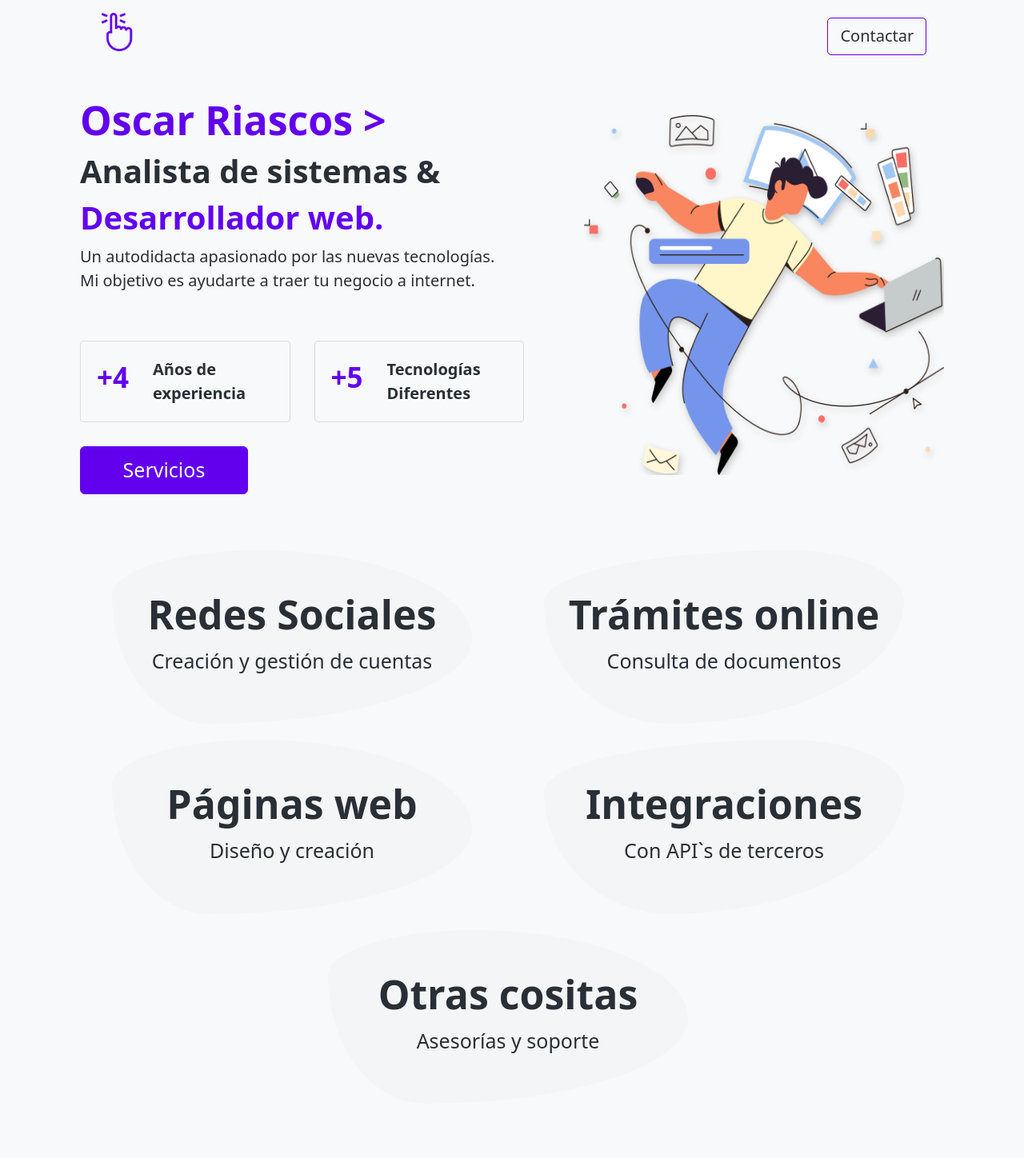
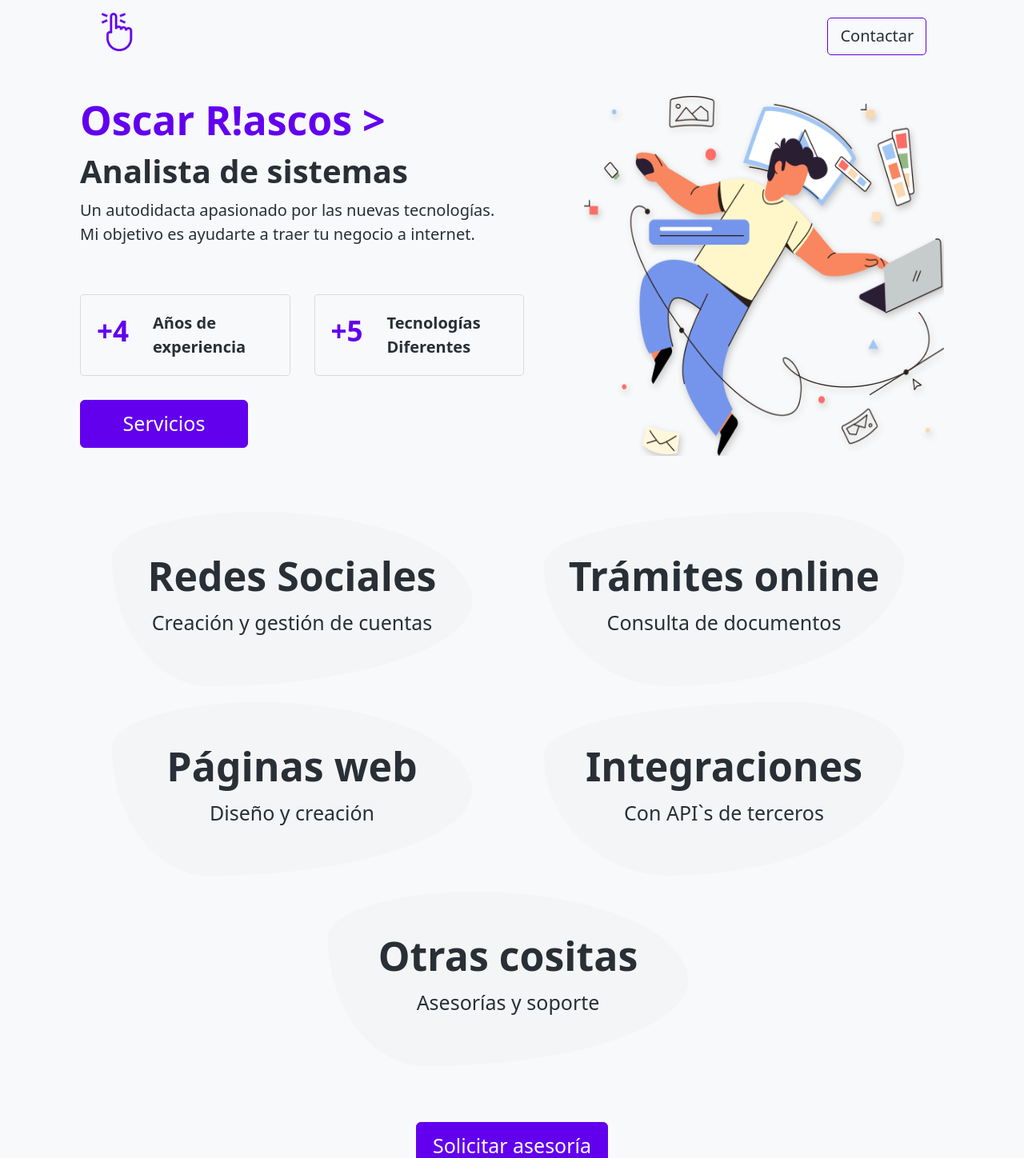
Before and after one commit to rinodeveloper/asesoriasweb, a Next.js app: page / in a window 1280 px wide. Shown: the part 20-1468 px from the top of the page at 80% size. Built offline with nearby package versions, Linux system fonts and the light colour scheme.

Commit message:
Home improves

```diff
--- a/pages/index.tsx
+++ b/pages/index.tsx
@@ -13,9 +13,8 @@ export default function Home() {
           className={'container d-flex flex-wrap flex-row'}
         >
         <section className={'col-12 col-md-7 col-sm-12 d-flex flex-column'}>
-          <h1 className={'accent'}>Oscar Riascos {'>'} </h1>
-          <h2 className={'fw-bold '}>Analista de sistemas &</h2>
-          <h2 className={'accent '}> Desarrollador web.</h2>
+          <h1 className={'accent'}>Oscar R!ascos {'>'} </h1>
+          <h2 className={'fw-bold '}>Analista de sistemas</h2>
           <p>
             Un autodidacta apasionado por las nuevas tecnologías.
             <br/>
@@ -95,7 +94,7 @@ export default function Home() {
         <div className={'d-flex justify-content-center col-12 mt-5'}>
           <Link
             href={'/contacto'}>
-            <a className={'btn btn-outline-primary btn-lg'}>Contactar</a>
+            <a className={'btn btn-primary btn-lg'}>Solicitar asesoría</a>
           </Link>
         </div>
 
```
